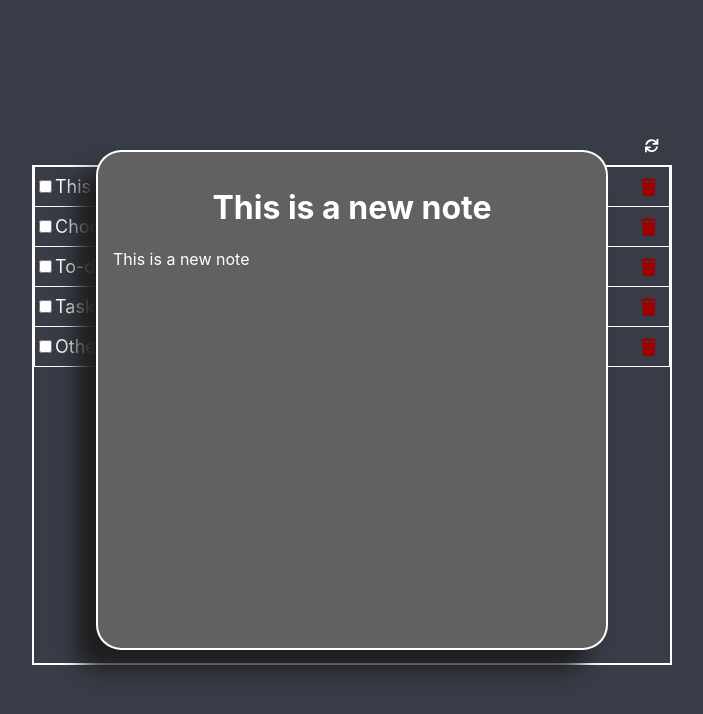
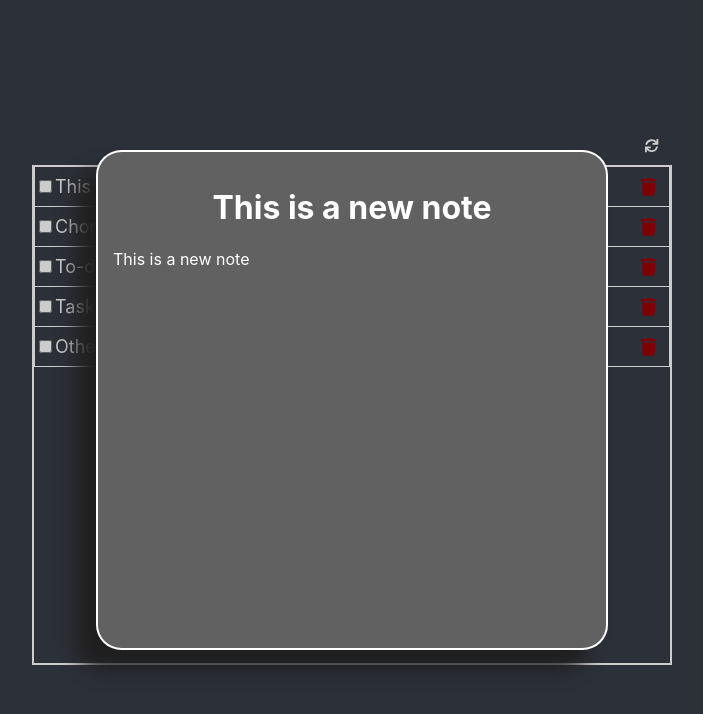
Before and after one commit to mohamedhamza12/notepad, a React (Create React App) app: page / in a window 1280 px wide. Both pictures are taken after a click on the element "This is a new note". Shown: the top 714 px of the page, without its empty margins (288-991 px from the left). Built offline with nearby package versions, Linux system fonts and the light colour scheme; data requests are answered from the project's data file.

Commit message:
added translucent background to note wrapper

```diff
--- a/src/Note.css
+++ b/src/Note.css
@@ -3,7 +3,9 @@
     width: 100%;
     height: 100%;
     z-index: 999;
+    background-color: rgba(0, 0, 0, 0.2);
 }
+
 .note-card {
     left: 50%;
     top: 50%;
```
